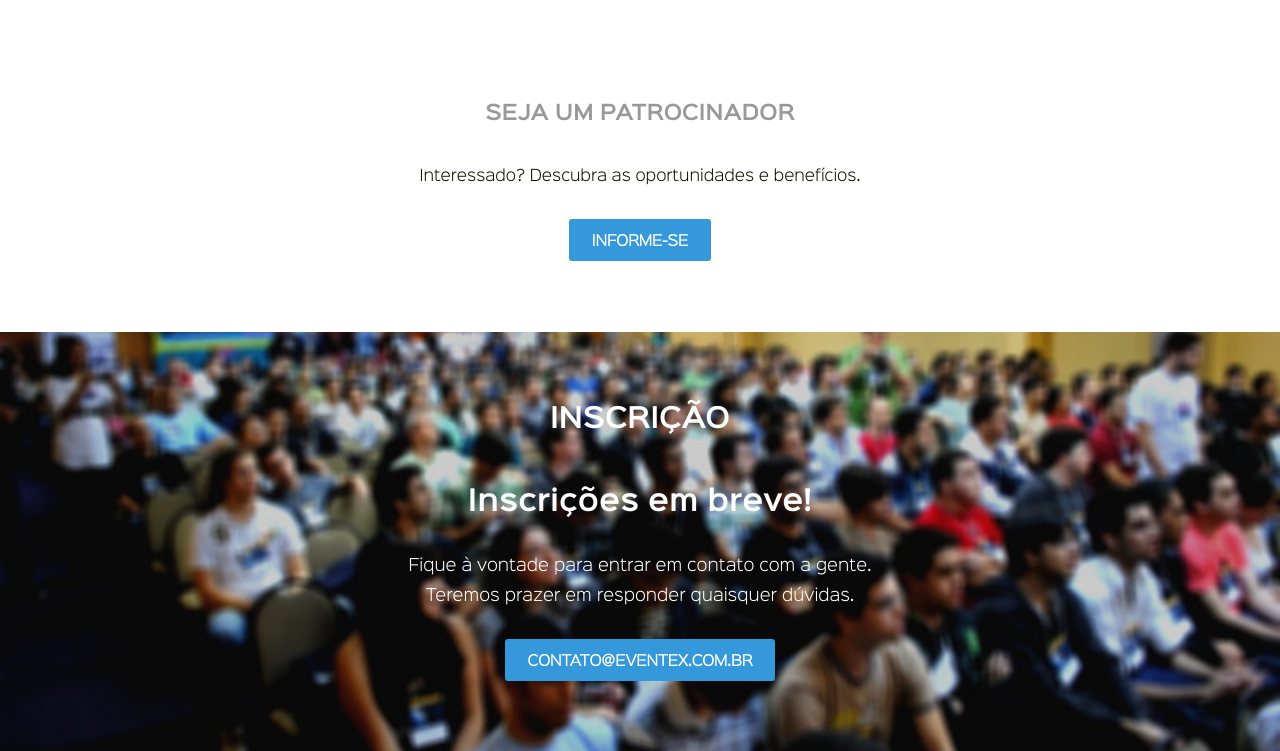
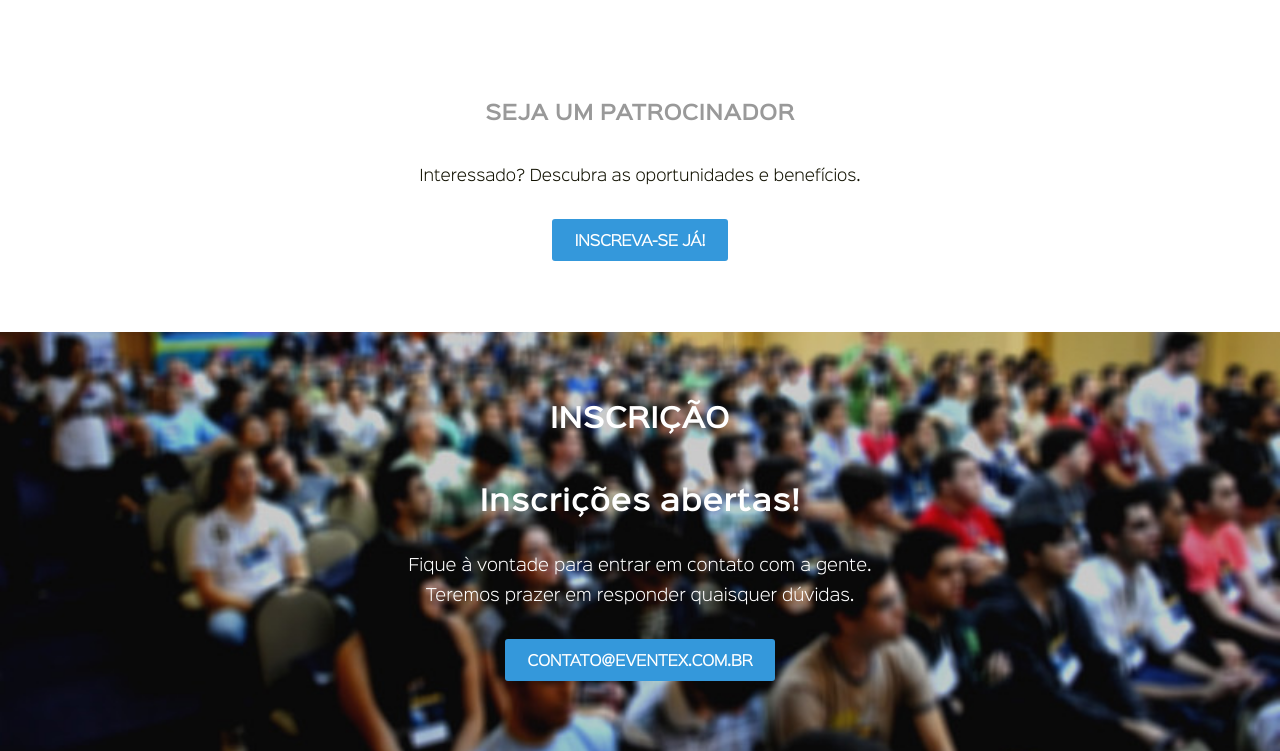
Before and after one commit to tuliogaio/wttd-eventex, a Django app: page / in a window 1280 px wide. Shown: the part 1558-2309 px from the top of the page. Run offline with Django 3.2, Linux system fonts and the light colour scheme; some libraries are stand-ins or nearby versions.

Commit message:
Habilita inscrição

```diff
--- a/eventex/core/templates/index.html
+++ b/eventex/core/templates/index.html
@@ -99,7 +99,7 @@
 
                 <h3>Seja um patrocinador</h3>
                 <p>Interessado? Descubra as oportunidades e benefícios.</p>
-                <a class="btn-basic btn-blue" href="mailto:contato@eventex.com.br?Subject=Patrocínio">informe-se</a>
+                <a class="btn-basic btn-blue" href="/inscricao/">Inscreva-se já!</a>
 
             </div>
         </section>
@@ -109,7 +109,7 @@
             <div class="register row">
                 <div class="text-align-center row desktop-12 padding-top-2 min-h-14 container">
                 	<h2>Inscrição</h2>
-                	<h3>Inscrições em breve!</h3>
+                	<h3>Inscrições abertas!</h3>
                     <p>Fique à vontade para entrar em contato com a gente.<br>Teremos prazer em responder quaisquer dúvidas.</p>
                 	<a class="btn-basic btn-blue" href="mailto:contato@eventex.com.br">contato@eventex.com.br</a>
                 </div>
--- a/eventex/core/tests.py
+++ b/eventex/core/tests.py
@@ -12,3 +12,6 @@ class HomeTest(TestCase):
     def test_template(self):
         """Must use index.html"""
         self.assertTemplateUsed(self.response, 'index.html')
+
+    def test_subscription_link(self):
+        self.assertContains(self.response, 'href="/inscricao/"')
```
